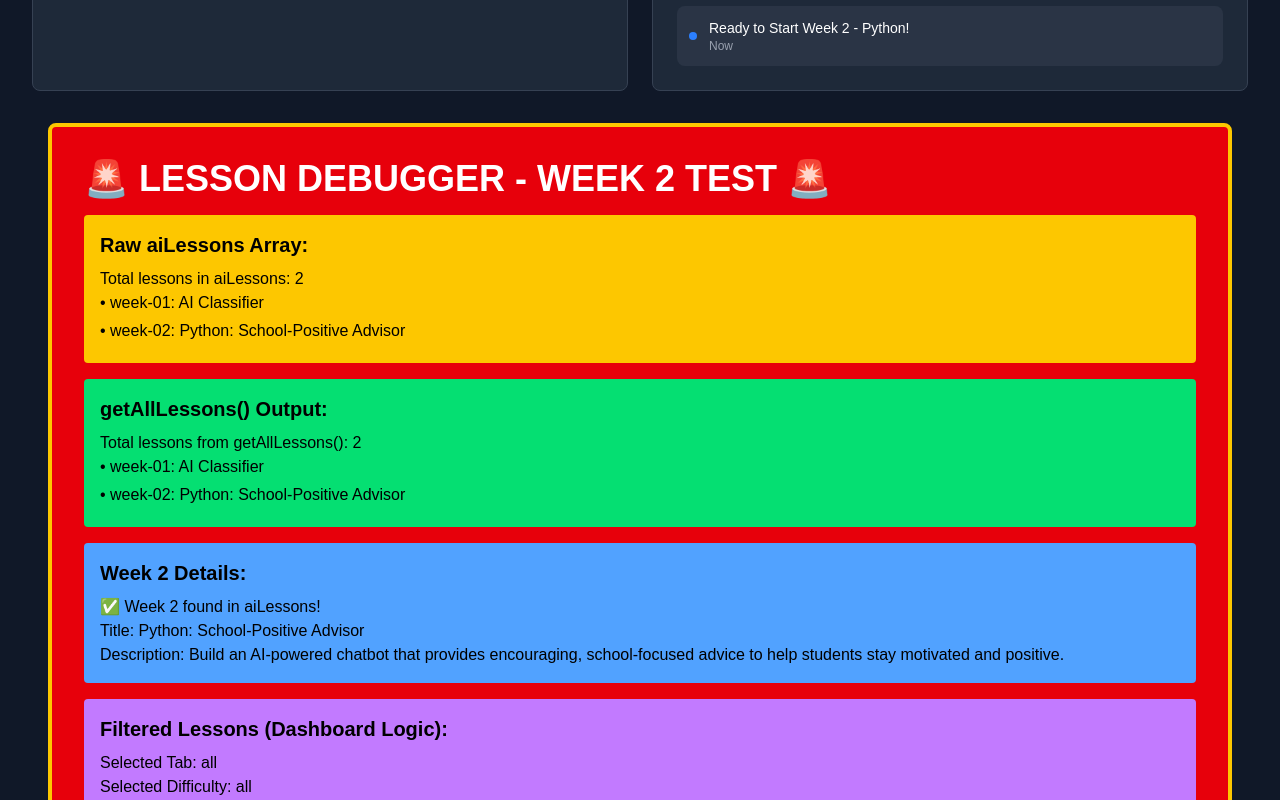
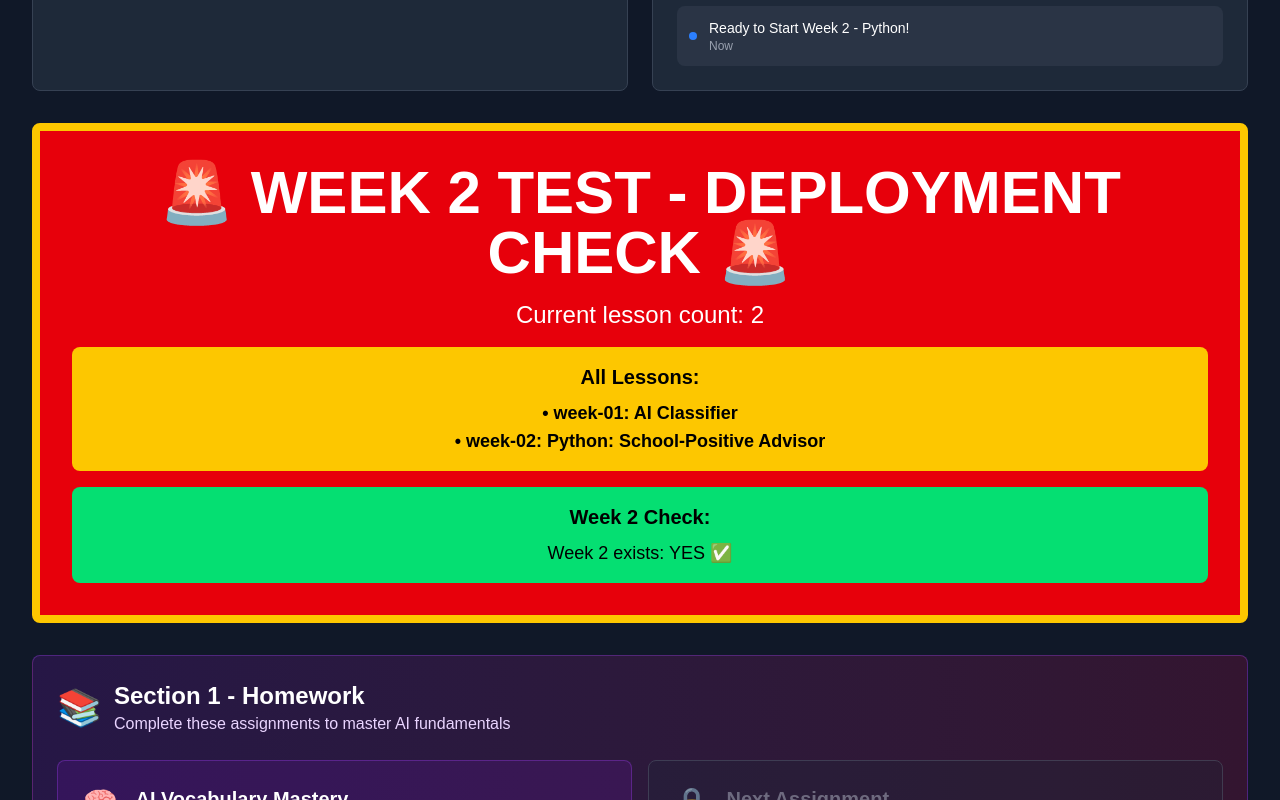
Before and after one commit to dropflyai/Curriculum-pilot-mvp, a Next.js app: page /dashboard in a window 1280 px wide. Shown: the part 940-1740 px from the top of the page. Built offline with nearby package versions, Linux system fonts and the light colour scheme; no server answers.

Commit message:
Add simple Week 2 deployment test to diagnose visibility issue

```diff
--- a/src/app/dashboard/page.tsx
+++ b/src/app/dashboard/page.tsx
@@ -326,8 +326,25 @@ export default function Dashboard() {
         </div>
 
 
-        {/* 🚨 LESSON DEBUGGER - CAN YOU SEE WEEK 2? 🚨 */}
-        <LessonDebugger />
+        {/* 🚨 WEEK 2 DEPLOYMENT TEST 🚨 */}
+        <div className="mb-8 bg-red-600 border-8 border-yellow-400 p-8 rounded-lg">
+          <div className="text-center">
+            <h2 className="text-6xl font-bold text-white mb-4">🚨 WEEK 2 TEST - DEPLOYMENT CHECK 🚨</h2>
+            <p className="text-white text-2xl mb-4">Current lesson count: {lessons.length}</p>
+            <div className="bg-yellow-400 text-black p-4 rounded-lg mb-4">
+              <h3 className="text-xl font-bold mb-2">All Lessons:</h3>
+              {lessons.map(lesson => (
+                <div key={lesson.id} className="text-lg font-bold">
+                  • {lesson.id}: {lesson.title}
+                </div>
+              ))}
+            </div>
+            <div className="bg-green-400 text-black p-4 rounded-lg">
+              <h3 className="text-xl font-bold mb-2">Week 2 Check:</h3>
+              <p className="text-lg">Week 2 exists: {lessons.find(l => l.id === 'week-02') ? 'YES ✅' : 'NO ❌'}</p>
+            </div>
+          </div>
+        </div>
 
         {/* Section 1 Homework */}
         <div className="mb-8">
```
